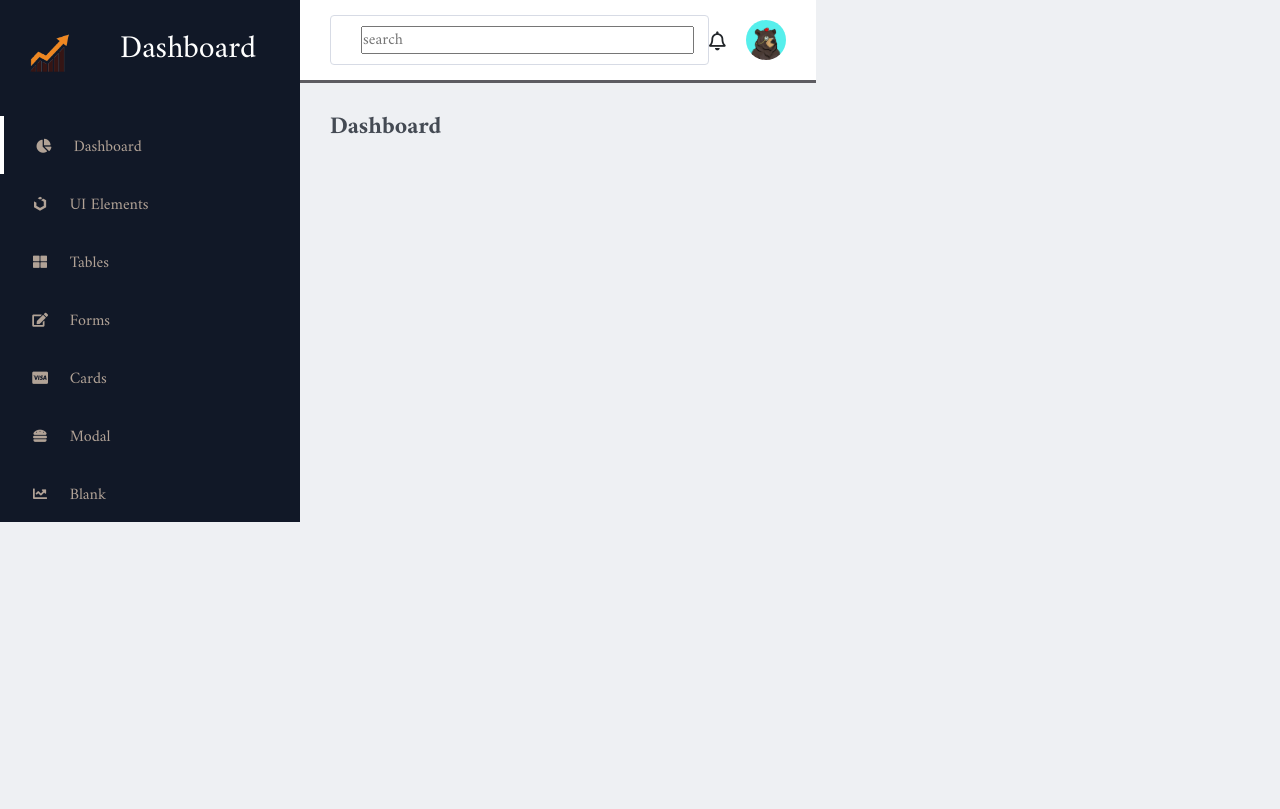
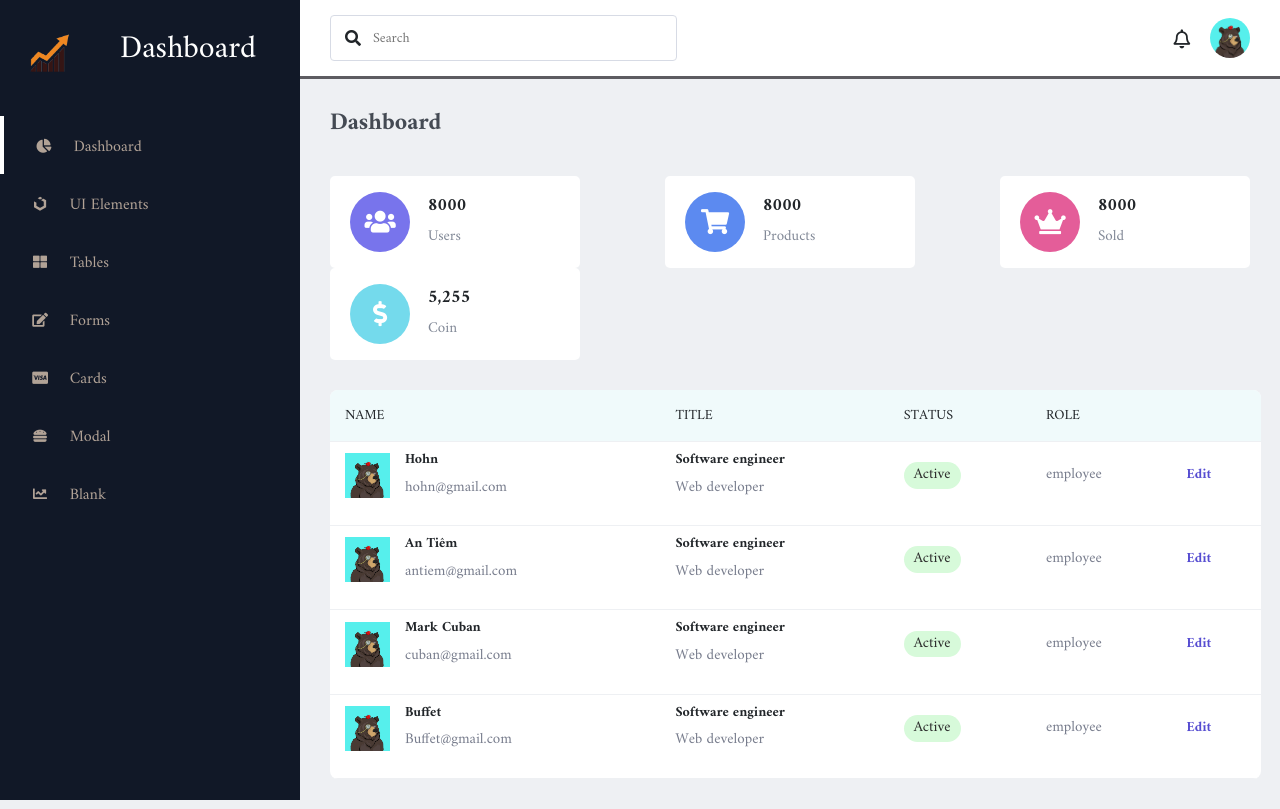
Before and after one commit to ch-luan2015/dashboard, a PHP site: page / in a window 1280 px wide. Before the commit the page ends 522 px from the top, so only its background shows below. Run offline with PHP 8.4, Linux system fonts and the light colour scheme.

Commit message:
Add script

```diff
--- a/assets/css/styles.css
+++ b/assets/css/styles.css
@@ -15,16 +15,13 @@ body {
 }
 
 /* SideMenu */
-
 #menu {
 	background: #111827;
 	width: 300px;
 	height: 100%;
-}
-
-#menu .logo img {
-	width: 40px;
-	margin-right: 50px;
+	position: fixed;
+	top: 0;
+	left: 0;
 }
 
 #menu .logo {
@@ -32,6 +29,11 @@ body {
 	align-items: center;
 	color: #fff;
 	padding: 30px 0 0 30px;
+}
+
+#menu .logo img {
+	width: 40px;
+	margin-right: 50px;
 }
 
 #menu .items {
@@ -77,16 +79,32 @@ body {
 /* Interface */
 
 #interface {
-	width: calc(100%-300px);
+	width: calc(100% - 300px);
+	position: relative;
+	margin-left: 300px;
 }
 
 #interface .navigation {
 	display: flex;
 	align-items: center;
 	justify-content: space-between;
+	width: calc(100%-300px);
 	background: #fff;
 	padding: 15px 30px;
 	border-bottom: 3px solid #5d5c61;
+}
+
+.n1 {
+	display: flex;
+	justify-content: flex-start;
+	align-items: center;
+}
+
+#menu-btn {
+	color: #2b2b2b;
+	cursor: pointer;
+	margin-right: 20px;
+	display: none;
 }
 
 #interface .navigation .search {
@@ -99,14 +117,15 @@ body {
 	border-radius: 4px;
 }
 
-#interface .navigation .search .input {
+#interface .navigation .search input {
 	border: none;
 	outline: none;
 	font-size: 14px;
 }
-#interface .navigation .search .i {
+#interface .navigation .search i {
 	margin-right: 12px;
 }
+
 #interface .navigation .profile {
 	display: flex;
 	justify-content: flex-start;
@@ -130,3 +149,175 @@ body {
 	font-size: 24px;
 	font-weight: 700;
 }
+
+/* Card */
+.values {
+	padding: 30px 30px 0 30px;
+	display: flex;
+	justify-content: space-between;
+	align-items: center;
+	flex-wrap: wrap;
+}
+
+.values .val-box {
+	background: #fff;
+	width: 250px;
+	padding: 16px 20px;
+	border-radius: 5px;
+	display: flex;
+	justify-content: flex-start;
+	align-items: center;
+}
+
+.values .val-box i {
+	font-size: 25px;
+	width: 60px;
+	height: 60px;
+	line-height: 60px;
+	border-radius: 50%;
+	color: #fff;
+	text-align: center;
+	margin-right: 18px;
+}
+
+.values .val-box:nth-child(1) i {
+	background: #7874ec;
+}
+
+.values .val-box:nth-child(2) i {
+	background: #5c8af0;
+}
+
+.values .val-box:nth-child(3) i {
+	background: #e45d99;
+}
+.values .val-box:nth-child(4) i {
+	background: #74daec;
+}
+.values .val-box h3 {
+	font-size: 18px;
+	font-weight: 600;
+}
+
+.values .val-box span {
+	font-size: 15px;
+	color: #828997;
+}
+
+/* Table */
+
+.board {
+	width: 95%;
+	margin: 30px 0 30px 30px;
+	overflow: auto;
+	background: #fff;
+	border-radius: 8px;
+}
+
+.board img {
+	width: 45px;
+	height: 45px;
+	object-fit: cover;
+	margin-right: 15px;
+}
+
+.board h5 {
+	font-weight: 600;
+	font-size: 14px;
+}
+
+.board p {
+	font-weight: 400;
+	font-size: 15px;
+	color: #787d8d;
+}
+
+.board .people {
+	display: flex;
+	justify-content: flex-start;
+	align-items: center;
+	text-align: start;
+}
+
+table {
+	border-collapse: collapse;
+}
+
+tr {
+	border-bottom: 1px solid #eef0f3;
+}
+
+thead td {
+	font-size: 14px;
+	text-transform: uppercase;
+	font-weight: 400;
+	background: #f0fafb;
+	padding: 15px;
+}
+
+tbody tr td {
+	padding: 10px 15px;
+}
+
+.active p {
+	background: #d7fada;
+	padding: 2px 10px;
+	display: inline-block;
+	border-radius: 40px;
+	color: #2b2b2b;
+}
+
+.edit a {
+	text-decoration: none;
+	font-size: 14px;
+	color: #554cd1;
+	font-weight: 600;
+}
+
+/* Responsive */
+@media (max-width: 769px) {
+	#menu {
+		width: 270px;
+		position: fixed;
+		left: -270px;
+	}
+
+	#interface {
+		width: 100%;
+		margin-left: 0px;
+		display: inline-block;
+	}
+
+	#interface .navigation {
+		width: 100%;
+	}
+
+	.values {
+		padding: 30px 30px 0 30px;
+		justify-content: flex-start;
+	}
+
+	.values .val-box {
+		padding: 16px 20px;
+		margin: 10px 20px 10px 0;
+	}
+
+	.board {
+		width: 92%;
+		padding: 0;
+		overflow-x: auto;
+	}
+
+	table {
+		width: 100%;
+		border-collapse: collapse;
+	}
+
+	#menu-btn {
+		display: initial;
+	}
+
+	#menu .active {
+		left: 0px;
+	}
+}
--- a/index.html
+++ b/index.html
@@ -55,10 +55,13 @@
 			<div class="navigation">
 				<!-- Search -->
 				<div class="n1">
+					<div id="menu-btn">
+						<i class="fas fa-bars"></i>
+					</div>
 					<div class="search">
-						<i class="far fa-search"></i>
+						<i class="fas fa-search"></i>
 						<form action="">
-							<input type="text" placeholder="search" />
+							<input type="text" placeholder="Search" />
 						</form>
 					</div>
 				</div>
@@ -72,6 +75,144 @@
 
 			<!-- Title -->
 			<h3 class="i-name">Dashboard</h3>
+
+			<!-- Card -->
+			<div class="values">
+				<div class="val-box">
+					<i class="fas fa-users"></i>
+					<div>
+						<h3>8000</h3>
+						<span>Users</span>
+					</div>
+				</div>
+				<div class="val-box">
+					<i class="fas fa-shopping-cart"></i>
+					<div>
+						<h3>8000</h3>
+						<span>Products</span>
+					</div>
+				</div>
+				<div class="val-box">
+					<i class="fas fa-crown"></i>
+					<div>
+						<h3>8000</h3>
+						<span>Sold</span>
+					</div>
+				</div>
+				<div class="val-box">
+					<i class="fas fa-dollar-sign"></i>
+					<div>
+						<h3>5,255</h3>
+						<span>Coin</span>
+					</div>
+				</div>
+			</div>
+
+			<!-- Table -->
+
+			<div class="board">
+				<table width="100%">
+					<thead>
+						<tr>
+							<td>Name</td>
+							<td>Title</td>
+							<td>Status</td>
+							<td>Role</td>
+							<td></td>
+						</tr>
+					</thead>
+					<tbody>
+						<tr>
+							<td class="people">
+								<p><img src="./assets/imgs/avatarGau.jpeg" alt="" /></p>
+								<div class="people-description">
+									<h5>Hohn</h5>
+									<p>hohn@gmail.com</p>
+								</div>
+							</td>
+							<td class="people-des">
+								<h5>Software engineer</h5>
+								<p>Web developer</p>
+							</td>
+							<td class="active">
+								<p>Active</p>
+							</td>
+							<td class="role">
+								<p>employee</p>
+							</td>
+							<td class="edit">
+								<p><a href="#">Edit</a></p>
+							</td>
+						</tr>
+						<tr>
+							<td class="people">
+								<p><img src="./assets/imgs/avatarGau.jpeg" alt="" /></p>
+								<div class="people-description">
+									<h5>An Tiêm</h5>
+									<p>antiem@gmail.com</p>
+								</div>
+							</td>
+							<td class="people-des">
+								<h5>Software engineer</h5>
+								<p>Web developer</p>
+							</td>
+							<td class="active">
+								<p>Active</p>
+							</td>
+							<td class="role">
+								<p>employee</p>
+							</td>
+							<td class="edit">
+								<p><a href="#">Edit</a></p>
+							</td>
+						</tr>
+						<tr>
+							<td class="people">
+								<p><img src="./assets/imgs/avatarGau.jpeg" alt="" /></p>
+								<div class="people-description">
+									<h5>Mark Cuban</h5>
+									<p>cuban@gmail.com</p>
+								</div>
+							</td>
+							<td class="people-des">
+								<h5>Software engineer</h5>
+								<p>Web developer</p>
+							</td>
+							<td class="active">
+								<p>Active</p>
+							</td>
+							<td class="role">
+								<p>employee</p>
+							</td>
+							<td class="edit">
+								<p><a href="#">Edit</a></p>
+							</td>
+						</tr>
+						<tr>
+							<td class="people">
+								<p><img src="./assets/imgs/avatarGau.jpeg" alt="" /></p>
+								<div class="people-description">
+									<h5>Buffet</h5>
+									<p>Buffet@gmail.com</p>
+								</div>
+							</td>
+							<td class="people-des">
+								<h5>Software engineer</h5>
+								<p>Web developer</p>
+							</td>
+							<td class="active">
+								<p>Active</p>
+							</td>
+							<td class="role">
+								<p>employee</p>
+							</td>
+							<td class="edit">
+								<p><a href="#">Edit</a></p>
+							</td>
+						</tr>
+					</tbody>
+				</table>
+			</div>
 		</section>
 
 		<!-- Optional JavaScript -->
```
Also changed, not shown: 2 other files.
